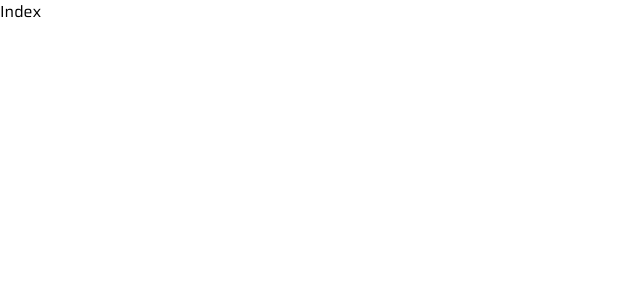
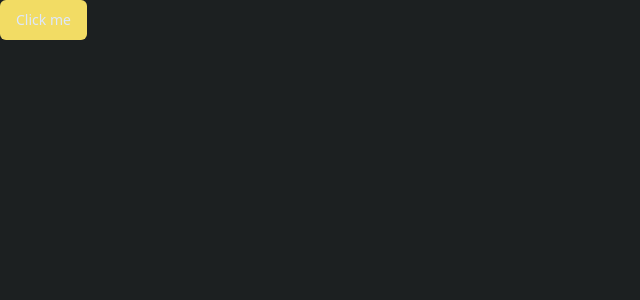
Before and after one commit to admin-tsi/awsp-world-client, a Next.js app: page / in a window 1280 px wide. Shown: the top 300 px of the page, without its empty margins (0-640 px from the left). Built offline with nearby package versions, Linux system fonts and the light colour scheme.

Commit message:
project init

```diff
--- /dev/null
+++ b/src/components/ui/button.tsx
@@ -0,0 +1,56 @@
+import * as React from "react"
+import { Slot } from "@radix-ui/react-slot"
+import { cva, type VariantProps } from "class-variance-authority"
+
+import { cn } from "@/lib/utils"
+
+const buttonVariants = cva(
+  "inline-flex items-center justify-center whitespace-nowrap rounded-md text-sm font-medium ring-offset-background transition-colors focus-visible:outline-none focus-visible:ring-2 focus-visible:ring-ring focus-visible:ring-offset-2 disabled:pointer-events-none disabled:opacity-50",
+  {
+    variants: {
+      variant: {
+        default: "bg-primary text-primary-foreground hover:bg-primary/90",
+        destructive:
+          "bg-destructive text-destructive-foreground hover:bg-destructive/90",
+        outline:
+          "border border-input bg-background hover:bg-accent hover:text-accent-foreground",
+        secondary:
+          "bg-secondary text-secondary-foreground hover:bg-secondary/80",
+        ghost: "hover:bg-accent hover:text-accent-foreground",
+        link: "text-primary underline-offset-4 hover:underline",
+      },
+      size: {
+        default: "h-10 px-4 py-2",
+        sm: "h-9 rounded-md px-3",
+        lg: "h-11 rounded-md px-8",
+        icon: "h-10 w-10",
+      },
+    },
+    defaultVariants: {
+      variant: "default",
+      size: "default",
+    },
+  }
+)
+
+export interface ButtonProps
+  extends React.ButtonHTMLAttributes<HTMLButtonElement>,
+    VariantProps<typeof buttonVariants> {
+  asChild?: boolean
+}
+
+const Button = React.forwardRef<HTMLButtonElement, ButtonProps>(
+  ({ className, variant, size, asChild = false, ...props }, ref) => {
+    const Comp = asChild ? Slot : "button"
+    return (
+      <Comp
+        className={cn(buttonVariants({ variant, size, className }))}
+        ref={ref}
+        {...props}
+      />
+    )
+  }
+)
+Button.displayName = "Button"
+
+export { Button, buttonVariants }
--- /dev/null
+++ b/src/lib/utils.ts
@@ -0,0 +1,6 @@
+import { type ClassValue, clsx } from "clsx"
+import { twMerge } from "tailwind-merge"
+
+export function cn(...inputs: ClassValue[]) {
+  return twMerge(clsx(inputs))
+}
--- a/src/pages/index.tsx
+++ b/src/pages/index.tsx
@@ -1,3 +1,8 @@
+import { Button } from '@/components/ui/button';
 export default function Index() {
-  return <div>Index</div>;
+  return (
+    <div>
+      <Button>Click me</Button>
+    </div>
+  );
 }
--- a/src/styles/globals.css
+++ b/src/styles/globals.css
@@ -2,9 +2,78 @@
 @tailwind components;
 @tailwind utilities;
 
-body {
-  /* PWA enhancements */
-  -webkit-overflow-scrolling: touch;
-  -webkit-tap-highlight-color: transparent;
-  -webkit-touch-callout: none;
+@layer base {
+  :root {
+    --background: 192 8% 12%;
+    --foreground: 222.2 84% 4.9%;
+
+    --card: 0 0% 100%;
+    --card-foreground: 222.2 84% 4.9%;
+
+    --popover: 0 0% 100%;
+    --popover-foreground: 222.2 84% 4.9%;
+
+    --primary: 51 84% 67%;
+    --primary-foreground: 221 95% 93%;
+
+    --secondary: 351 88% 48%;
+    --secondary-foreground: 222.2 47.4% 11.2%;
+
+    --neutral: 192 8% 12%;
+    --neutral-foreground: 222.2 47.4% 11.2%;
+
+    --muted: 210 40% 96.1%;
+    --muted-foreground: 215.4 16.3% 46.9%;
+
+    --accent: 105 54% 39%;
+    --accent-foreground: 222.2 47.4% 11.2%;
+
+    --destructive: 0 84.2% 60.2%;
+    --destructive-foreground: 210 40% 98%;
+
+    --border: 214.3 31.8% 91.4%;
+    --input: 214.3 31.8% 91.4%;
+    --ring: 222.2 84% 4.9%;
+
+    --radius: 0.5rem;
+  }
+
+  .dark {
+    --background: 222.2 84% 4.9%;
+    --foreground: 210 40% 98%;
+
+    --card: 222.2 84% 4.9%;
+    --card-foreground: 210 40% 98%;
+
+    --popover: 222.2 84% 4.9%;
+    --popover-foreground: 210 40% 98%;
+
+    --primary: 210 40% 98%;
+    --primary-foreground: 222.2 47.4% 11.2%;
+
+    --secondary: 217.2 32.6% 17.5%;
+    --secondary-foreground: 210 40% 98%;
+
+    --muted: 217.2 32.6% 17.5%;
+    --muted-foreground: 215 20.2% 65.1%;
+
+    --accent: 217.2 32.6% 17.5%;
+    --accent-foreground: 210 40% 98%;
+
+    --destructive: 0 62.8% 30.6%;
+    --destructive-foreground: 210 40% 98%;
+
+    --border: 217.2 32.6% 17.5%;
+    --input: 217.2 32.6% 17.5%;
+    --ring: 212.7 26.8% 83.9%;
+  }
 }
+
+@layer base {
+  * {
+    @apply border-border;
+  }
+  body {
+    @apply bg-background text-foreground;
+  }
+}
--- a/tailwind.config.js
+++ /dev/null
@@ -1,26 +0,0 @@
-/** @type {import('tailwindcss').Config} */
-module.exports = {
-  content: [
-    './app/**/*.{js,ts,jsx,tsx}',
-    './pages/**/*.{js,ts,jsx,tsx}',
-    './components/**/*.{js,ts,jsx,tsx}',
-
-    // Or if using `src` directory:
-    './src/**/*.{js,ts,jsx,tsx}',
-  ],
-  theme: {
-    extend: {
-      colors: {
-        primary: '#F2DD66',
-        secondary: '#E50E2D',
-        accent: '#EADA9C',
-        accent2: '#F2EFE6',
-        neutral: '#1B1F20',
-      },
-      fontFamily: {
-        sans: ['var(--saira-font)'],
-      },
-    },
-  },
-  plugins: [],
-};
--- /dev/null
+++ b/tailwind.config.ts
@@ -0,0 +1,84 @@
+import type { Config } from 'tailwindcss';
+
+const config = {
+  darkMode: ['class'],
+  content: [
+    './pages/**/*.{ts,tsx}',
+    './components/**/*.{ts,tsx}',
+    './app/**/*.{ts,tsx}',
+    './src/**/*.{ts,tsx}',
+  ],
+  prefix: '',
+  theme: {
+    container: {
+      center: true,
+      padding: '2rem',
+      screens: {
+        '2xl': '1400px',
+      },
+    },
+    extend: {
+      colors: {
+        border: 'hsl(var(--border))',
+        input: 'hsl(var(--input))',
+        ring: 'hsl(var(--ring))',
+        background: 'hsl(var(--background))',
+        foreground: 'hsl(var(--foreground))',
+        primary: {
+          DEFAULT: 'hsl(var(--primary))',
+          foreground: 'hsl(var(--primary-foreground))',
+        },
+        secondary: {
+          DEFAULT: 'hsl(var(--secondary))',
+          foreground: 'hsl(var(--secondary-foreground))',
+        },
+        destructive: {
+          DEFAULT: 'hsl(var(--destructive))',
+          foreground: 'hsl(var(--destructive-foreground))',
+        },
+        neutral: {
+          DEFAULT: 'hsl(var(--neutral))',
+          foreground: 'hsl(var(--neutral-foreground))',
+        },
+        muted: {
+          DEFAULT: 'hsl(var(--muted))',
+          foreground: 'hsl(var(--muted-foreground))',
+        },
+        accent: {
+          DEFAULT: 'hsl(var(--accent))',
+          foreground: 'hsl(var(--accent-foreground))',
+        },
+        popover: {
+          DEFAULT: 'hsl(var(--popover))',
+          foreground: 'hsl(var(--popover-foreground))',
+        },
+        card: {
+          DEFAULT: 'hsl(var(--card))',
+          foreground: 'hsl(var(--card-foreground))',
+        },
+      },
+      borderRadius: {
+        lg: 'var(--radius)',
+        md: 'calc(var(--radius) - 2px)',
+        sm: 'calc(var(--radius) - 4px)',
+      },
+      keyframes: {
+        'accordion-down': {
+          from: { height: '0' },
+          to: { height: 'var(--radix-accordion-content-height)' },
+        },
+        'accordion-up': {
+          from: { height: 'var(--radix-accordion-content-height)' },
+          to: { height: '0' },
+        },
+      },
+      animation: {
+        'accordion-down': 'accordion-down 0.2s ease-out',
+        'accordion-up': 'accordion-up 0.2s ease-out',
+      },
+    },
+  },
+  plugins: [require('tailwindcss-animate')],
+} satisfies Config;
+
+export default config;
```
Also changed, not shown: package.json (+8 -1 lines), components.json (added).
